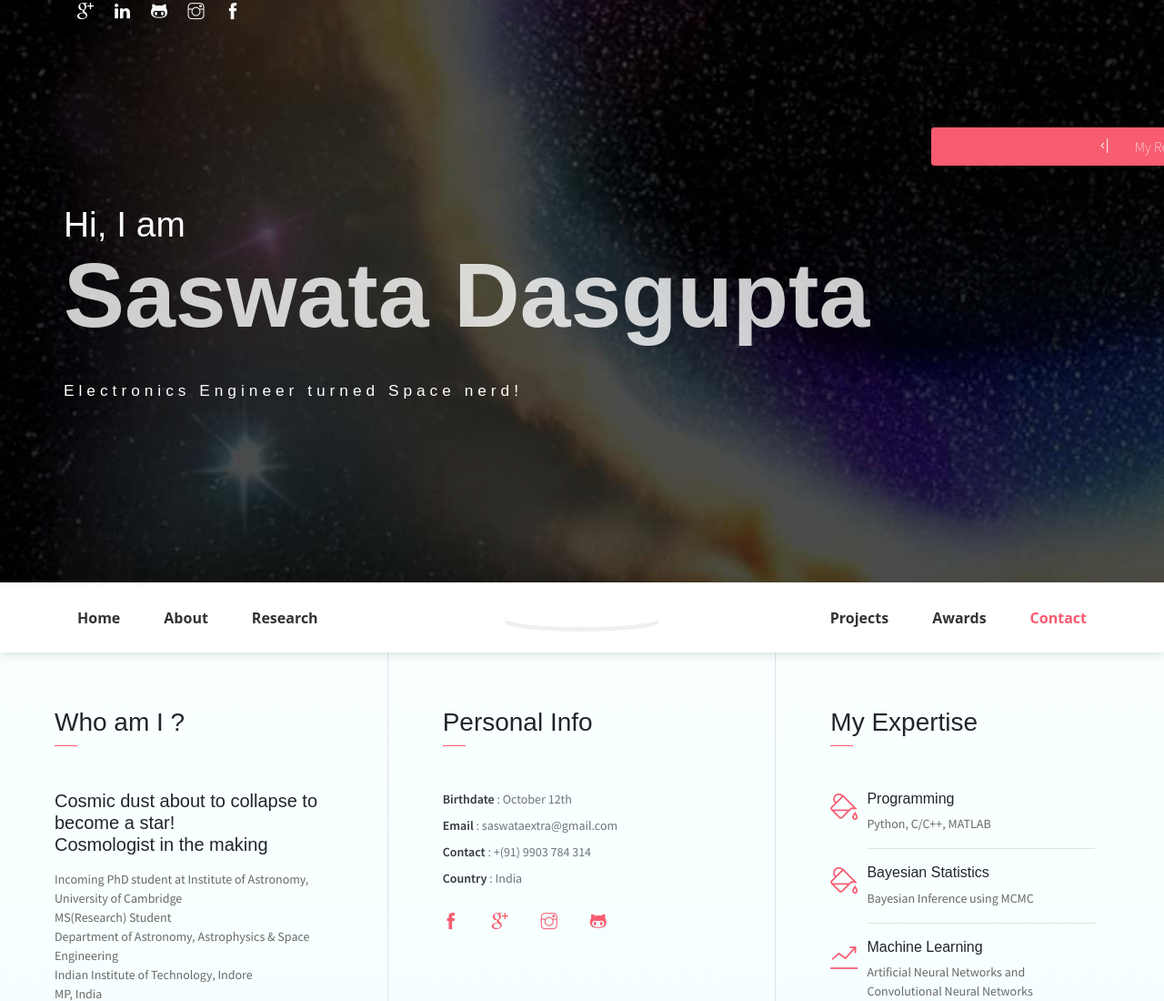
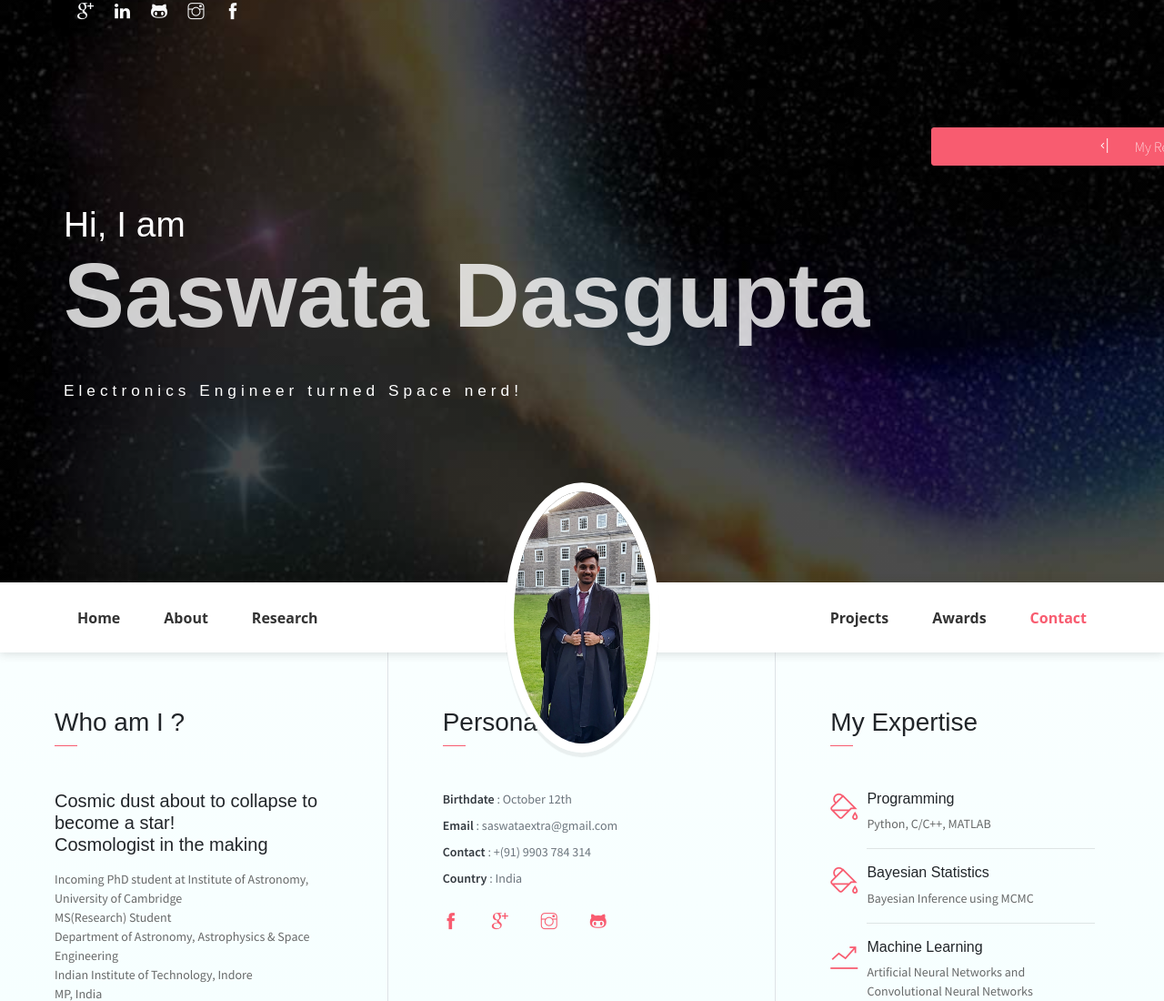
Before and after one commit to sassboi/sassboi, a website: page index.html in a window 1280 px wide. Shown: the top 1100 px of the page at 91% size. Drawn offline with Linux system fonts and the light colour scheme.

Commit message:
Update index.html

```diff
--- a/index.html
+++ b/index.html
@@ -49,7 +49,7 @@
                     </li>
                 </ul>
                 <ul class="navbar-nav brand">
-                    <img src="assets/imgs/avatar.jpeg" alt="" class="brand-img">
+                    <img src="assets/imgs/1000091704-01.jpeg" alt="" class="brand-img">
                     <li class="brand-txt">
                         <h5 href="#" class="brand-title">Saswata Dasgupta</h5>
                         <div href="#" class="brand-subtitle">Budding cosmologist</div>
```
